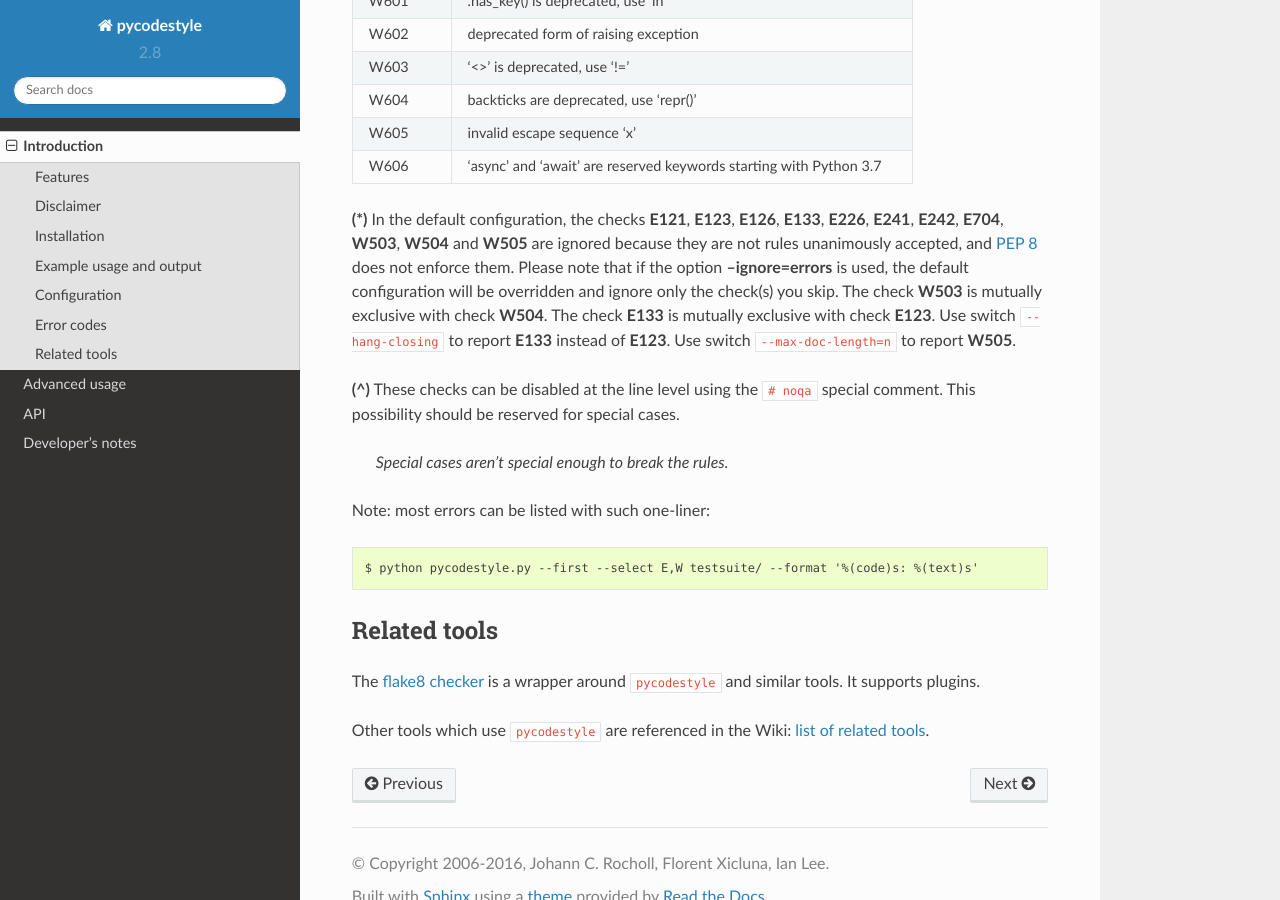
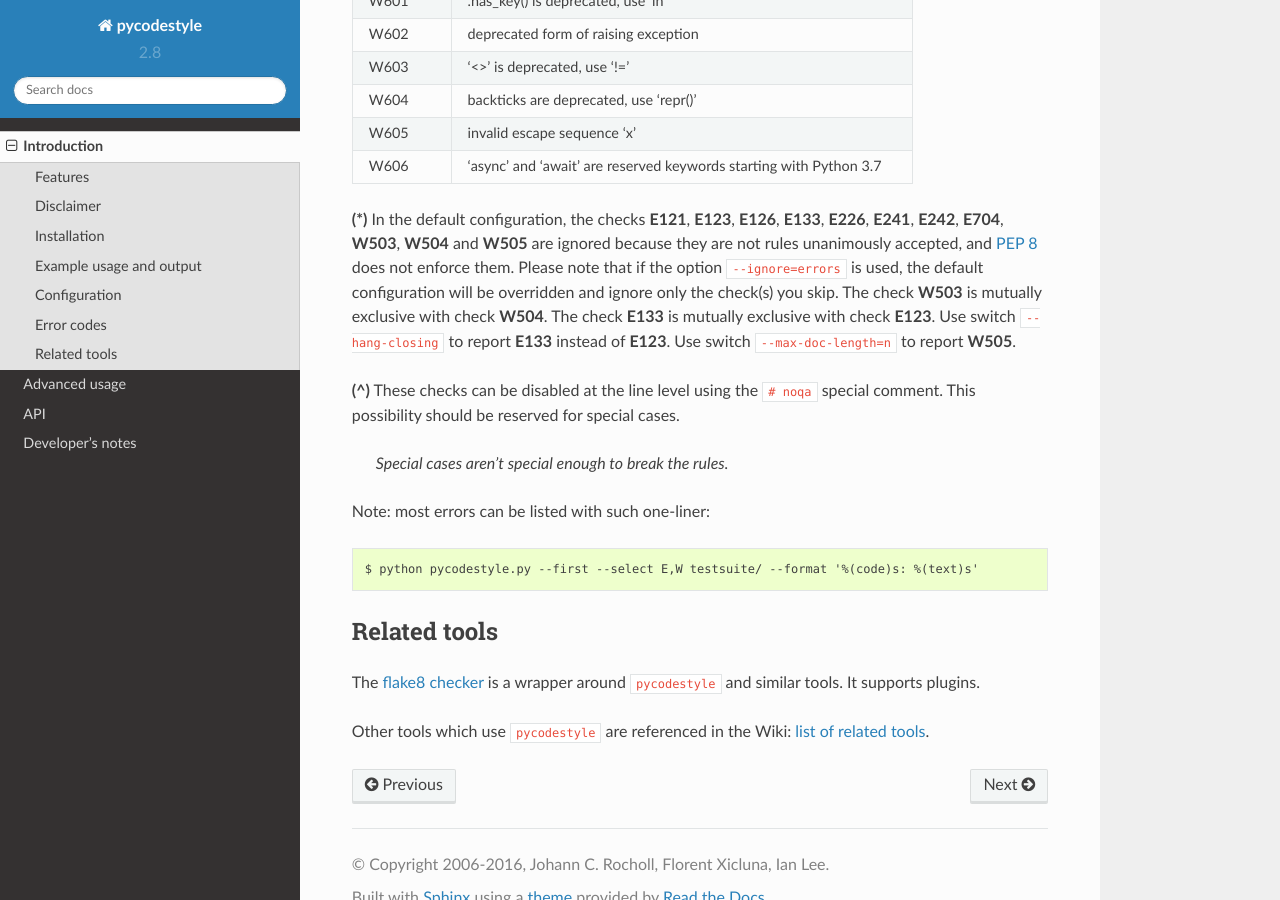
Before and after one commit to PyCQA/pycodestyle, a Sphinx documentation site: the page built from docs/intro.rst, in a window 1280 px wide and 900 px high, scrolled down 7492 px. Built offline with Sphinx 7.4.7 and the Read the Docs theme 2.0.0, drawn with Linux system fonts in a browser that asks for light colours.

```diff
--- a/docs/intro.rst
+++ b/docs/intro.rst
@@ -432,7 +432,7 @@ This is the current list of error and warning codes:
 **(*)** In the default configuration, the checks **E121**, **E123**, **E126**, **E133**,
 **E226**, **E241**, **E242**, **E704**, **W503**, **W504** and **W505** are ignored
 because they are not rules unanimously accepted, and `PEP 8`_ does not enforce them.
-Please note that if the option **--ignore=errors** is used,
+Please note that if the option ``--ignore=errors`` is used,
 the default configuration will be overridden and ignore only the check(s) you skip.
 The check **W503** is mutually exclusive with check **W504**.
 The check **E133** is mutually exclusive with check **E123**.  Use switch
```
